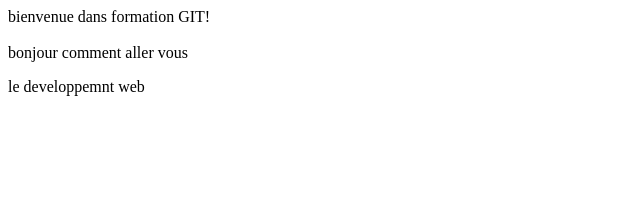
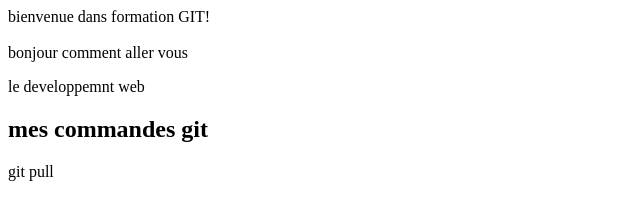
Before and after one commit to mayo-jordan/mon_site_web, a plain HTML site: page index.html in a window 1280 px wide. Shown: the whole page, without its empty margins (0-640 px from the left). Drawn offline with Linux system fonts and the light colour scheme.

Commit message:
ajout commande git pull

```diff
--- a/index.html
+++ b/index.html
@@ -16,5 +16,9 @@
             le developpemnt web
         </p>
     </div>
+ <div>
+    <h2> mes commandes git</h2>
+    <p>git pull</p>
+ </div>
 </body>
 </html>
```
